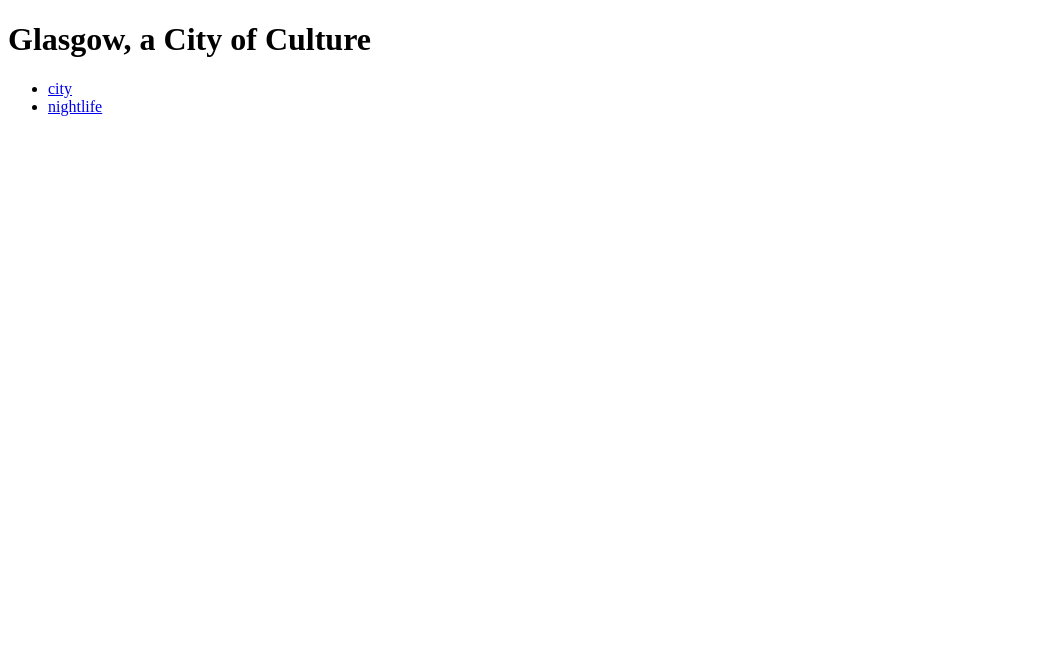
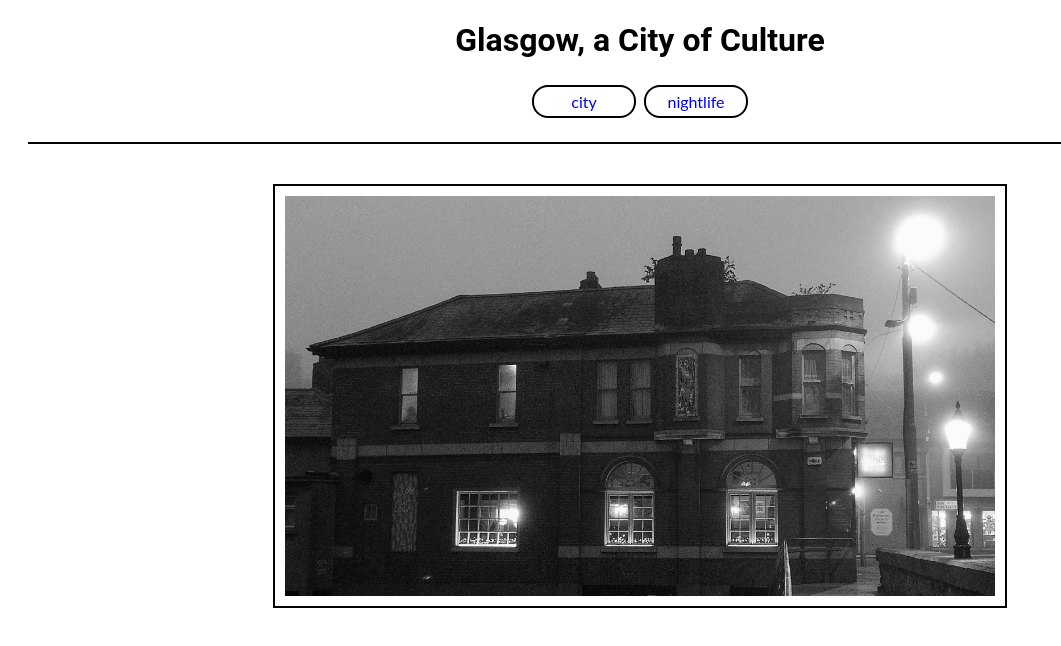
Before and after one commit to UsmanButt1/my-first-repo, a plain HTML site: page index.html in a window 1280 px wide. Shown: the whole page, without its empty margins (0-1061 px from the left). Drawn offline with Linux system fonts and the light colour scheme.

Commit message:
feat: add images to the webpages

```diff
--- a/index.html
+++ b/index.html
@@ -3,6 +3,7 @@
 <head>
     <meta charset="UTF-8">
     <meta name="viewport" content="width=device-width, initial-scale=1.0">
+    <link rel="stylesheet" href="assets/css/style.css">
     <title>Glasgow, a City of Culture</title>
 </head>
 <body>
@@ -17,5 +18,10 @@
             </li>
         </ul>
     </nav>
+    <section>
+        <figure>
+            <img src="assets/images/city.jpg" alt="an image of urban city">
+        </figure>
+    </section>
 </body>
 </html>
```
Also changed, not shown: nightlife.html (+5 -0 lines), assets/images/beach.jpg (added), assets/images/city.jpg (added).
